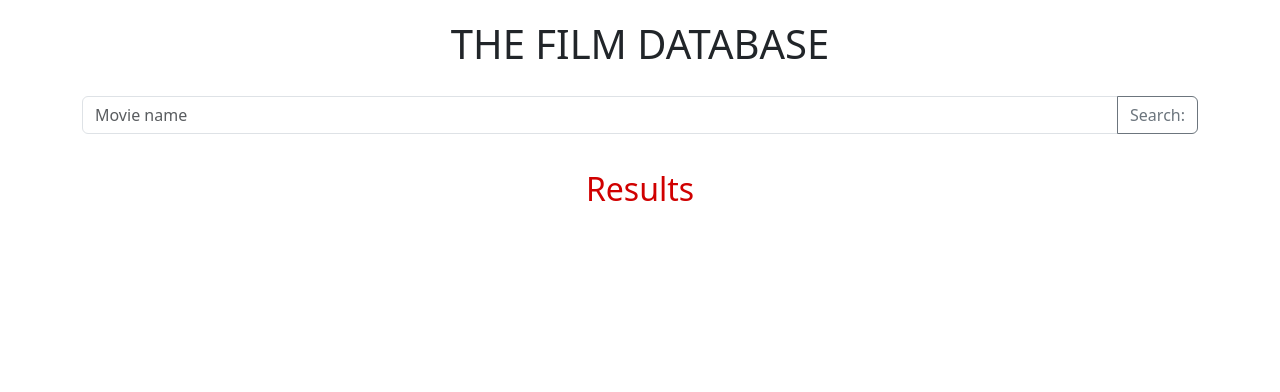
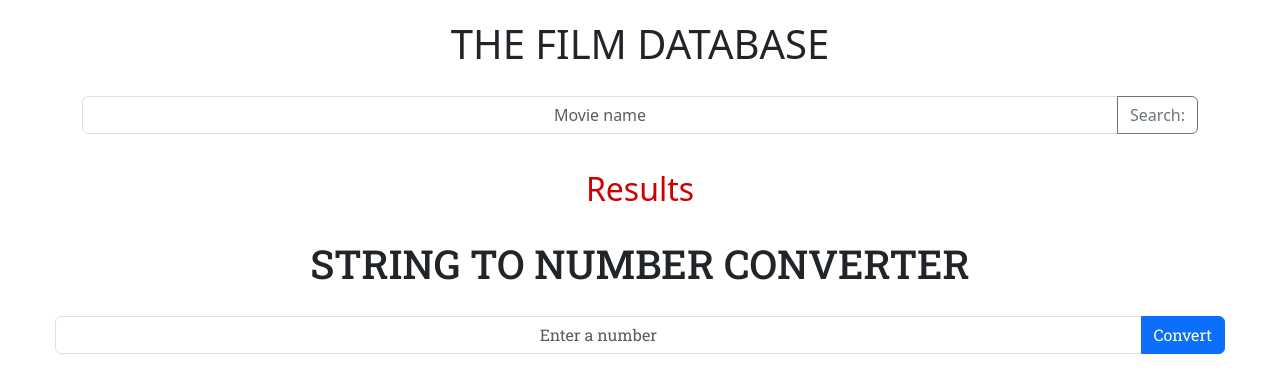
Before and after one commit to cabdarlingseh/Beetroot_react, a React (Create React App) app: page / in a window 1280 px wide. Shown: the top 392 px of the page. Built offline with nearby package versions, Linux system fonts and the light colour scheme.

Commit message:
homework

```diff
--- a/public/index.html
+++ b/public/index.html
@@ -1,14 +1,12 @@
 <!DOCTYPE html>
 <html lang="en">
+
 <head>
   <meta charset="utf-8" />
   <link rel="icon" href="%PUBLIC_URL%/favicon.ico" />
   <meta name="viewport" content="width=device-width, initial-scale=1" />
   <meta name="theme-color" content="#000000" />
-    <meta
-      name="description"
-      content="Web site created using create-react-app"
-    />
+  <meta name="description" content="Web site created using create-react-app" />
   <link rel="apple-touch-icon" href="%PUBLIC_URL%/logo192.png" />
   <!--
       manifest.json provides metadata used when your web app is installed on a
@@ -24,8 +22,13 @@
       work correctly both with client-side routing and a non-root public URL.
       Learn how to configure a non-root public URL by running `npm run build`.
     -->
+
+  <link rel="preconnect" href="https://fonts.googleapis.com">
+  <link rel="preconnect" href="https://fonts.gstatic.com" crossorigin>
+  <link href="https://fonts.googleapis.com/css2?family=Roboto+Slab:wght@100..900&display=swap" rel="stylesheet">
   <title>React App</title>
 </head>
+
 <body>
   <noscript>You need to enable JavaScript to run this app.</noscript>
   <div id="root"></div>
@@ -40,4 +43,5 @@
       To create a production bundle, use `npm run build` or `yarn build`.
     -->
 </body>
+
 </html>
--- a/src/App.js
+++ b/src/App.js
@@ -1,6 +1,7 @@
 import './App.css';
 import 'bootstrap/dist/css/bootstrap.css';
 import Home from './components/Home';
+import StringToNumber from './components/StringsToNumber';
 
 
 function App() {
@@ -8,6 +9,7 @@ function App() {
   return (
     <div className="App" >
       <Home />
+      <StringToNumber />
     </div>
   );
 }
--- a/src/components/Home.js
+++ b/src/components/Home.js
@@ -2,6 +2,7 @@ import SearchInput from "./SearchInput";
 import Grid from './Grid';
 import './assets/Home.scss';//This is scoped styling
 import { useState } from "react";
+
 
 const API_key = 'eyJhbGciOiJIUzI1NiJ9.eyJhdWQiOiJmZjc0MWQ5MTA4OTFmY2E4ZDFjM2IzNjk1MTE2YWRjNCIsIm5iZiI6MTczNjUwNzU3Ni43OTMsInN1YiI6IjY3ODEwMGI4MTI2Njc5Njg4NTRlYzZhZiIsInNjb3BlcyI6WyJhcGlfcmVhZCJdLCJ2ZXJzaW9uIjoxfQ.Ak8XRqKjGEaCIMAXg90eC8yjfx58vRU31CjRXoz4HKA';
 
--- /dev/null
+++ b/src/components/StringsToNumber.js
@@ -0,0 +1,45 @@
+import { useState } from "react";
+import './assets/StringToNumber.scss';
+
+export default function StringToNumber() {
+
+    const [inputValue, setInputValue] = useState('');
+    const [convertedNumber, setConvertedNumber] = useState(null);
+    const [error, setError] = useState('');
+
+    const handleConvert = () => {
+        const trimmedInput = inputValue.trim();
+        if (!trimmedInput) {
+            setError('Please enter a value.');
+            setConvertedNumber(null);
+            return;
+        }
+
+        const number = parseFloat(trimmedInput);
+        if (isNaN(number)) {
+            setError('Invalid input. Please enter a valid number.');
+            setConvertedNumber(null);
+        }
+        else {
+            setError('');
+            setConvertedNumber(number);
+        };
+
+    }
+
+
+    return (
+        <div className="number_container">
+            <h1>String to Number Converter</h1>
+            <div className="input-group mb-3">
+                <input type="text" className="form-control" placeholder="Enter a number" value={inputValue} onChange={(e) => setInputValue(e.target.value)} />
+                <button className="btn btn-primary" type="button" id="button-addon2" onClick={handleConvert}>Convert</button>
+            </div>
+
+            {error && <p>{error}</p>}
+            {convertedNumber !== null && (
+                <p>Converted Number: {convertedNumber}</p>
+            )}
+        </div>
+    )
+}
--- /dev/null
+++ b/src/components/assets/StringToNumber.scss
@@ -0,0 +1,16 @@
+* {
+    box-sizing: border-box;
+    margin: 0;
+    padding: 0;
+}
+
+.number_container {
+    margin: 0 auto;
+    width: 1170px;
+    font-family: "Roboto Slab",
+        serif;
+}
+
+input {
+    text-align: center;
+}
```
Lines whose indentation alone changed are shown as unchanged.
